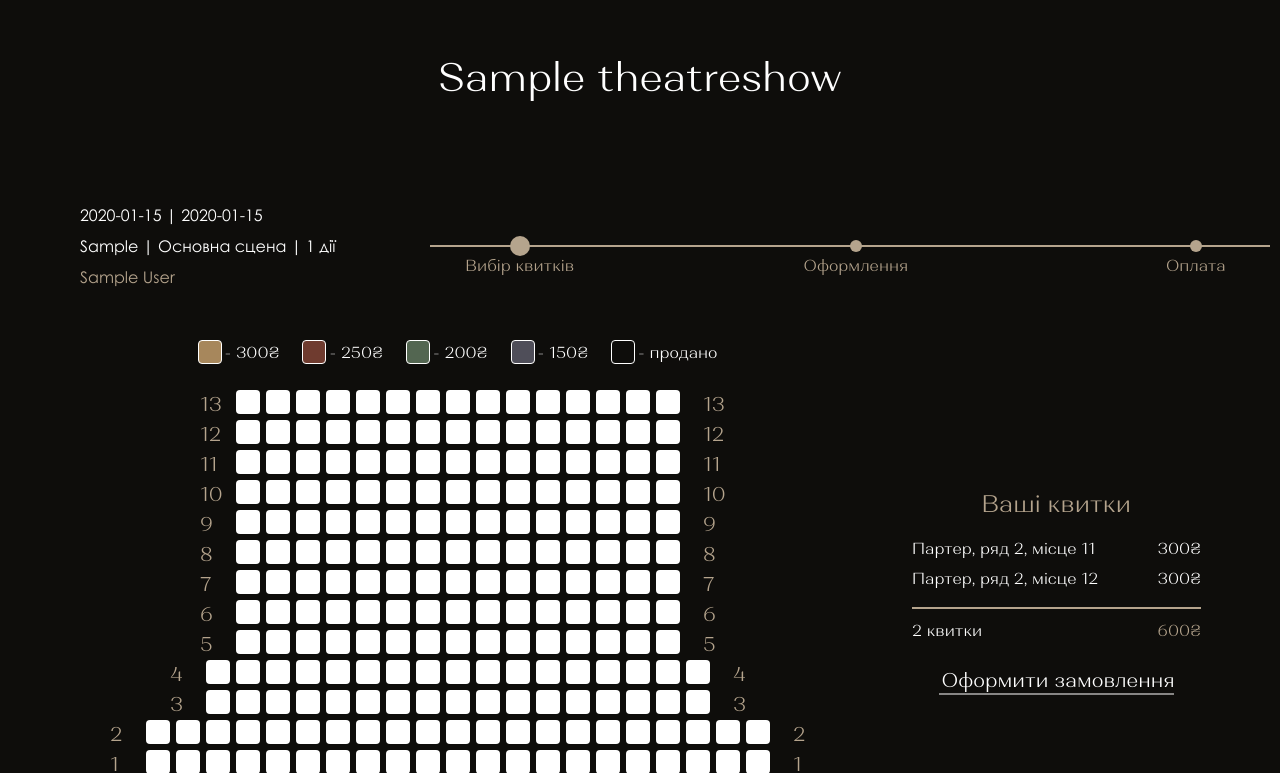
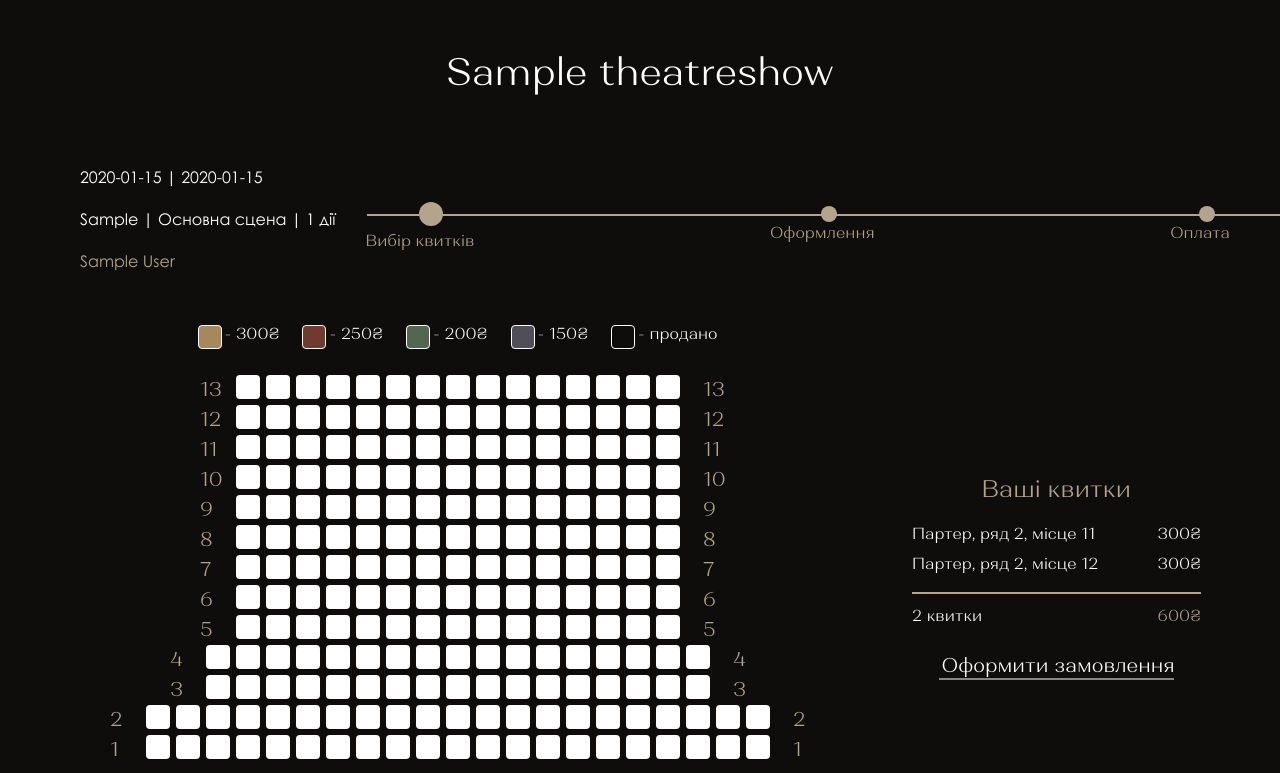
Before and after one commit to Mar4ik10/theatresiteproject, a Django app: a page that uses theatreproj/templates/selectTickets.html in a window 1280 px wide. Shown: the part 126-899 px from the top of the page. Run offline with Django 4.2, Linux system fonts and the light colour scheme; tables that the repository leaves empty hold one stand-in row (values such as "Sample post").

Commit message:
Create tickets header with progressive bar without responsive

```diff
--- a/theatreproj/static/responsive.css
+++ b/theatreproj/static/responsive.css
@@ -61,7 +61,6 @@
     justify-content: center;
   }
   .main-afisha {
-    transition: all 0.5s ease;
     margin: 0;
   }
 }
--- a/theatreproj/static/styles.css
+++ b/theatreproj/static/styles.css
@@ -376,45 +376,34 @@ body {
   padding: 0 0 20px 10px;
 }
 
-/*--------------------------select_tickets-------------------------------*/
+/*------------------------select_tickets--------------------*/
 
-.text-tickets {
-  width: 531px;
-  height: 86px;
+.tickets-title {
+  width: 500px;
   font-family: Alethia Next;
-  font-size: 40px;
+  font-size: 2.4rem;
   font-weight: 350;
-  line-height: 58px;
-  letter-spacing: 0em;
   text-align: center;
-  margin-top: 30px;
-  margin-right: auto;
-  margin-left: auto;
+  margin: 30px auto 70px auto;
   color: #ffffff;
 }
 
-.frame-134 {
+.tickets-header {
   display: flex;
-  flex-direction: row;
-  width: auto;
-  height: 83px;
   margin-left: 80px;
-  margin-top: 70px;
+  flex: 1;
 }
 
-.frame-86 {
+.tickets-info {
   display: flex;
   flex-direction: column;
-  width: 485px;
-  height: 73px;
   gap: 20px;
+  margin-right: 30px;
 }
 
-.date {
-  width: 265px;
-  height: 11px;
+.tickets-date {
   font-family: Century Gothic;
-  font-size: 16px;
+  font-size: 1rem;
   font-weight: 400;
   line-height: 22px;
   letter-spacing: 0em;
@@ -423,94 +412,69 @@ body {
   color: #ffffff;
 }
 
-.genre {
-  width: 286px;
-  height: 11px;
+.tickets-genre {
   font-family: Century Gothic;
-  font-size: 16px;
+  font-size: 1rem;
   font-weight: 400;
   line-height: 22px;
-  letter-spacing: 0em;
   text-align: left;
   white-space: nowrap;
   color: #ffffff;
 }
 
-.author {
-  width: 265px;
-  height: 11px;
+.tickets-author {
   font-family: Century Gothic;
-  font-size: 16px;
+  font-size: 1rem;
   font-weight: 400;
   line-height: 22px;
-  letter-spacing: 0em;
   text-align: left;
   white-space: nowrap;
   color: #b5a48d;
 }
 
-.group-10 {
+.tickets-steps {
   position: relative;
   width: 100%;
-  margin-top: 10px;
-  margin-bottom: 10px;
-  margin-right: 10px;
-  margin-left: 10px;
-  justify-content: center;
-  align-items: center;
+  display: flex;
+  justify-content: space-between;
+  padding-right: 50px;
 }
 
-.line9 {
+.progress-text::before {
+  content: "";
   position: absolute;
-  width: 100%;
-  height: 2px;
   background-color: #b5a48d;
-  top: 50%;
-  transform: translateY(-50%);
+  height: 1rem;
+  width: 1rem;
+  align-self: center;
+  display: block;
+  left: calc(50% - 1px);
+  position: relative;
+  border-radius: 50%;
 }
 
-.circle9 {
+.progress-text::after {
   position: absolute;
-  width: 12px;
-  height: 12px;
-  border-radius: 50%;
-  background-color: #000;
-  top: 50%;
-  transform: translateY(-50%);
-  left: calc(50% - 100px);
+  content: "";
   background-color: #b5a48d;
-  display: flex;
-  flex-direction: column;
-  align-items: center;
-  justify-content: center;
-  text-align: center;
+  height: 2px;
+  width: 100%;
+  left: calc(2px);
+  top: calc(50% - 5px);
 }
 
-.circle9:nth-child(1) {
-  left: calc(33.33% - 200px);
-  width: 20px;
-  height: 20px;
+.progress-text:nth-child(1)::before {
+  height: 1.5rem;
+  width: 1.5rem;
+  top: calc(50% - 2.3rem);
 }
 
-.circle9:nth-child(2) {
-  left: calc(50%);
-}
-
-.circle9:nth-child(3) {
-  left: calc(66.66% + 200px);
-}
-
-.text {
+.progress-text {
   color: #b5a48d;
-  font-size: 12px;
   margin-top: 40px;
-  white-space: nowrap;
   font-family: Alethia Next;
-  font-size: 16px;
+  font-size: 1rem;
   font-weight: 350;
-  line-height: 23px;
-  letter-spacing: 0em;
-  text-align: left;
 }
 
 .mainTickets {
@@ -550,7 +514,6 @@ body {
   margin-left: 10px;
   margin-right: 10px;
   text-align: center;
-  align-items: center;
   justify-content: center;
 }
 
@@ -559,7 +522,6 @@ body {
   font-size: 16px;
   font-weight: 400;
   line-height: 22px;
-  letter-spacing: 0em;
   text-align: left;
   color: #ffffff;
 }
@@ -1054,10 +1016,6 @@ body {
   margin-top: 50px;
 }
 
-* {
-  box-sizing: border-box;
-}
-
 .frame-141 .group {
   position: relative;
   margin-bottom: 28px;
--- a/theatreproj/templates/selectTickets.html
+++ b/theatreproj/templates/selectTickets.html
@@ -1,28 +1,20 @@
 {% extends "base.html" %}{% load static %}{% block main %}
-<div class="text-tickets">{{ theatre.title }}</div>
-<div class="frame-134">
-  <div class="frame-86">
-    <div class="date">
+<h1 class="tickets-title">{{ theatre.title }}</h1>
+<div class="tickets-header">
+  <div class="tickets-info">
+    <div class="tickets-date">
       {{ theatre.formatted_date }} | {{ theatre.formatted_time }}
     </div>
-    <div class="genre">
+    <div class="tickets-genre">
       {{ theatre.genre }} | {{ theatre.typescene }} | {{ theatre.num_scene }}
       дії
     </div>
-    <div class="author">{{ theatre.author }}</div>
+    <div class="tickets-author">{{ theatre.author }}</div>
   </div>
-  <div class="group-10">
-    <div class="line9">
-      <div class="circle9">
-        <div class="text">Вибір квитків</div>
-      </div>
-      <div class="circle9">
-        <div class="text">Оформлення</div>
-      </div>
-      <div class="circle9">
-        <div class="text">Оплата</div>
-      </div>
-    </div>
+  <div class="tickets-steps">
+    <div class="progress-text">Вибір квитків</div>
+    <div class="progress-text">Оформлення</div>
+    <div class="progress-text">Оплата</div>
   </div>
 </div>
 <div class="mainTickets">
```
